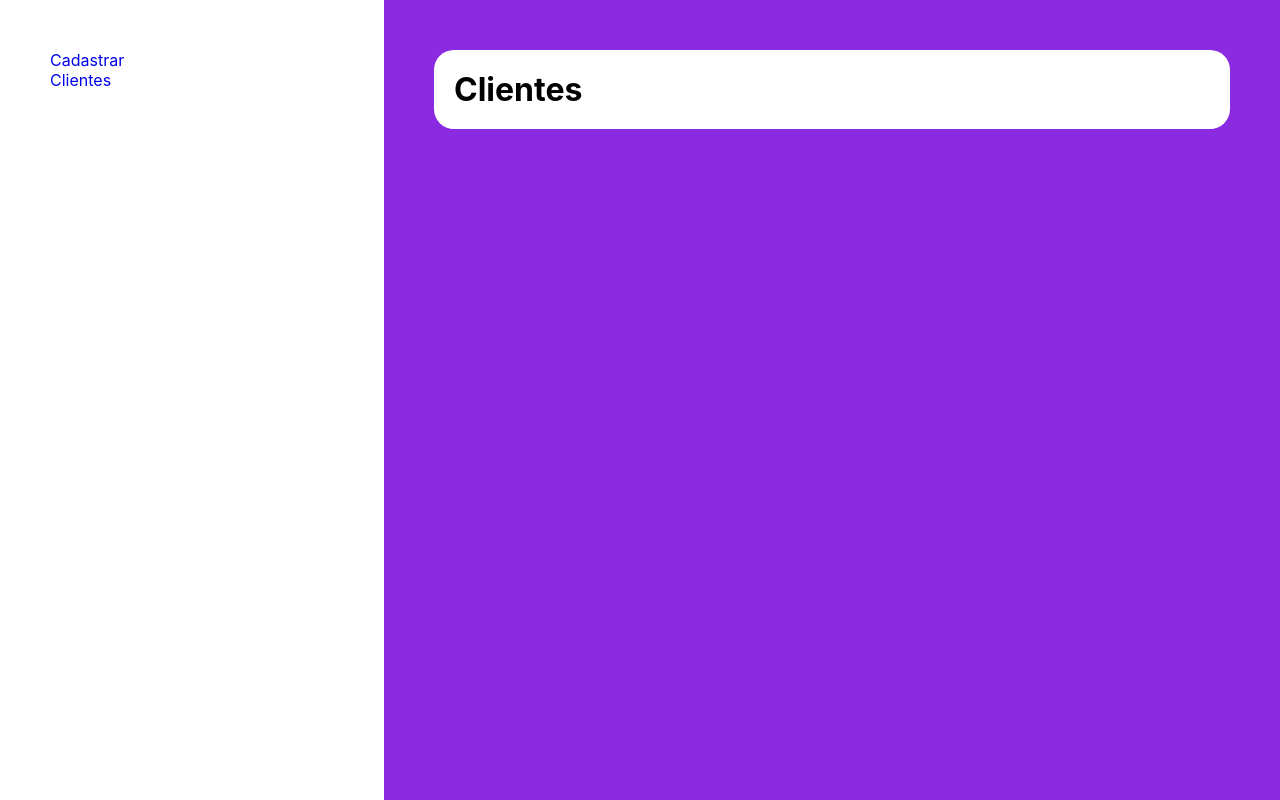
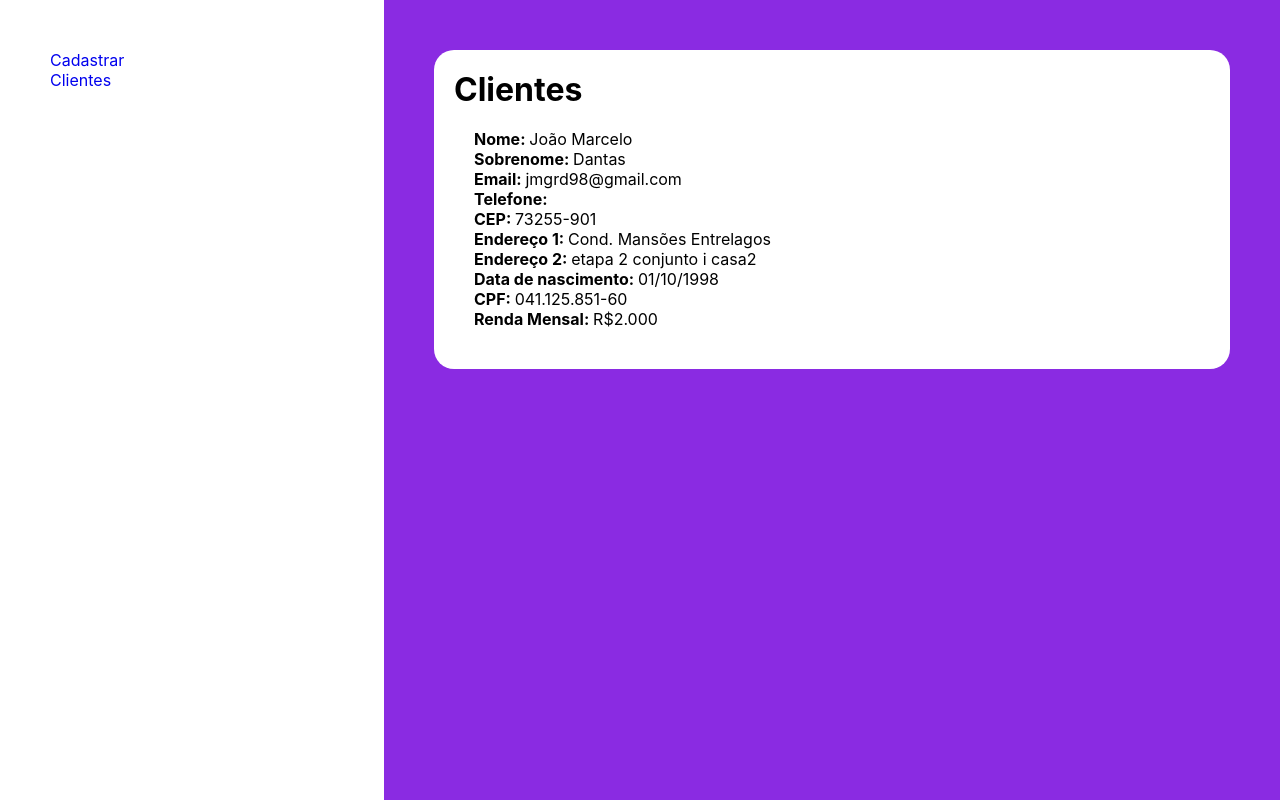
Before and after one commit to jmgrd98/Projeto-twitter, a React (Create React App) app in the folder projeto-twitter/: page /clientes in a window 1280 px wide. Built offline with nearby package versions, Linux system fonts and the light colour scheme.

Commit message:
component: card (props)

```diff
--- a/projeto-twitter/src/Routes.jsx
+++ b/projeto-twitter/src/Routes.jsx
@@ -8,7 +8,7 @@ export default function Routes(){
     <BrowserRouter>
     <Wrapper>
 
-        <Route path="/" element={<Cadastrar/>}/>
+        <Route exact path="/" element={<Cadastrar/>}/>
         <Route path="/clientes" element={<Clientes/>}/>
 
     </Wrapper >
--- a/projeto-twitter/src/components/Card/index.jsx
+++ b/projeto-twitter/src/components/Card/index.jsx
@@ -1,22 +1,19 @@
-import { useState } from 'react'
 import './index.css'
 
 export default function Card(props){
 
-    const [cards, setCards] = useState([])
-
     return(
         <div id="card">
-            <p><span>Nome: </span>{localStorage.getItem('Nome')}</p>
-            <p><span>Sobrenome: </span>{localStorage.getItem('Sobrenome')}</p>
-            <p><span>Email: </span>{localStorage.getItem('Email')}</p>
-            <p><span>Telefone: </span>{localStorage.getItem('Telefone')}</p>
-            <p><span>CEP: </span>{localStorage.getItem('CEP')}</p>
-            <p><span>Endereço 1: </span>{localStorage.getItem('Endereço 1')}</p>
-            <p><span>Endereço 2: </span>{localStorage.getItem('Endereço 2')}</p>
-            <p><span>Data de nascimento: </span>{localStorage.getItem('Nascimento')}</p>
-            <p><span>CPF: </span>{localStorage.getItem('CPF')}</p>
-            <p><span>Renda Mensal: </span>{localStorage.getItem('Renda Mensal')}</p>
+            <p><span>Nome: </span>{props.name}</p>
+            <p><span>Sobrenome: </span>{props.surname}</p>
+            <p><span>Email: </span>{props.email}</p>
+            <p><span>Telefone: </span>{props.number}</p>
+            <p><span>CEP: </span>{props.cep}</p>
+            <p><span>Endereço 1: </span>{props.address}</p>
+            <p><span>Endereço 2: </span>{props.address2}</p>
+            <p><span>Data de nascimento: </span>{props.birth}</p>
+            <p><span>CPF: </span>{props.cpf}</p>
+            <p><span>Renda Mensal: </span>{props.renda}</p>
         </div>
     )
 }
--- a/projeto-twitter/src/pages/Clientes/index.jsx
+++ b/projeto-twitter/src/pages/Clientes/index.jsx
@@ -1,19 +1,12 @@
-import { useState, useEffect } from 'react';
 import './index.css';
 import Card from '../../components/Card';
 import {Link} from 'react-router-dom'
 
+const cards = [
+
+]
 
 function Clientes() {
-
-  const [card, setCard] = useState([])
-
-  useEffect((newCard) => {
-  const card = localStorage.getItem(newCard);
-  if (card) {
-   setCard(prevstate => [...card, newCard]);
-  }
-  }, []);
 
 
   return (
@@ -24,8 +17,10 @@ function Clientes() {
 
       <aside>
         <nav>
-          <li><Link to='/perfil'>Cadastrar</Link></li>
-          <li><a href="/clientes">Clientes</a></li>
+          <ul>
+          <li><Link to='/'>Cadastrar</Link></li>
+          <li><Link to='/clientes'>Clientes</Link></li>
+          </ul>
         </nav>
       </aside>
 
@@ -35,6 +30,18 @@ function Clientes() {
 
       <h1>Clientes</h1>
 
+      <Card
+        name='João Marcelo'
+        surname='Dantas'
+        email='jmgrd98@gmail.com'
+        phone='61 996386998'
+        cep='73255-901'
+        address='Cond. Mansões Entrelagos'
+        address2='etapa 2 conjunto i casa2'
+        birth='01/10/1998'
+        cpf='041.125.851-60'
+        renda='R$2.000'
+      />
 
 
       </div>
```
